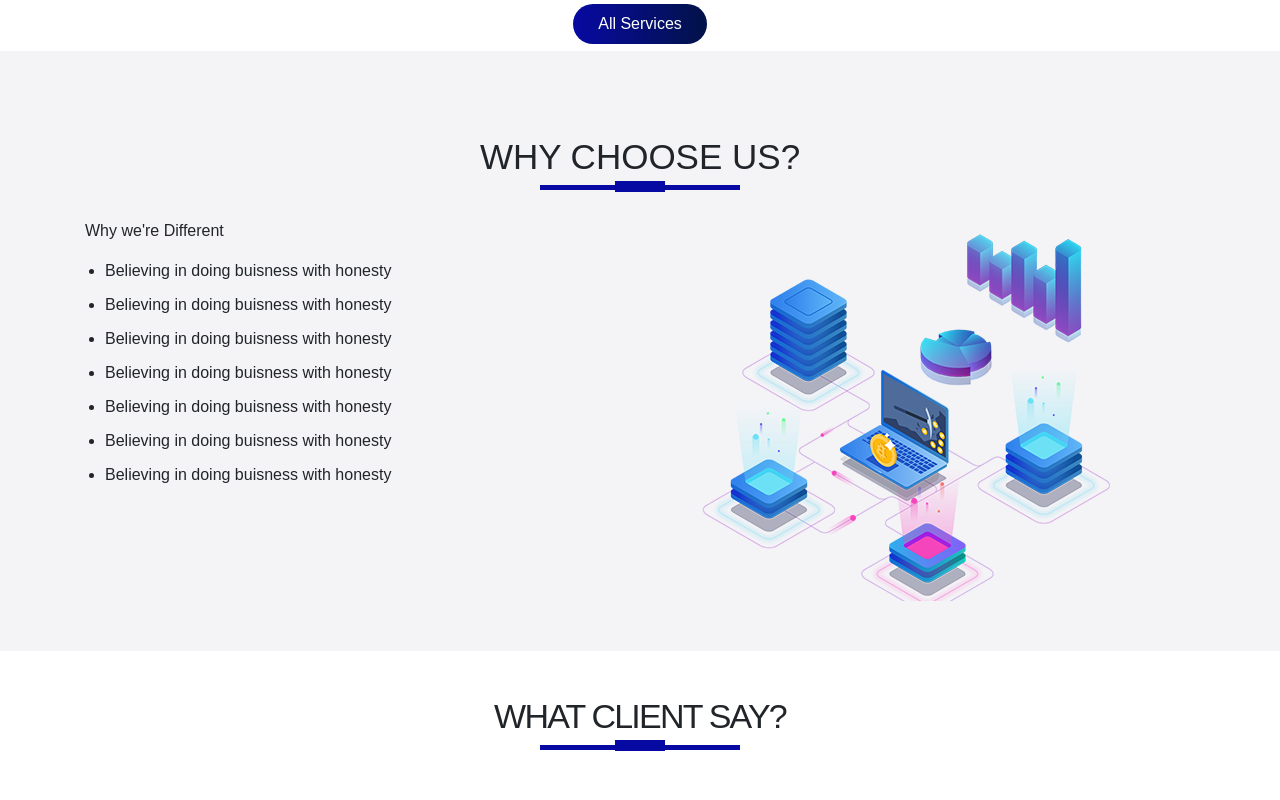
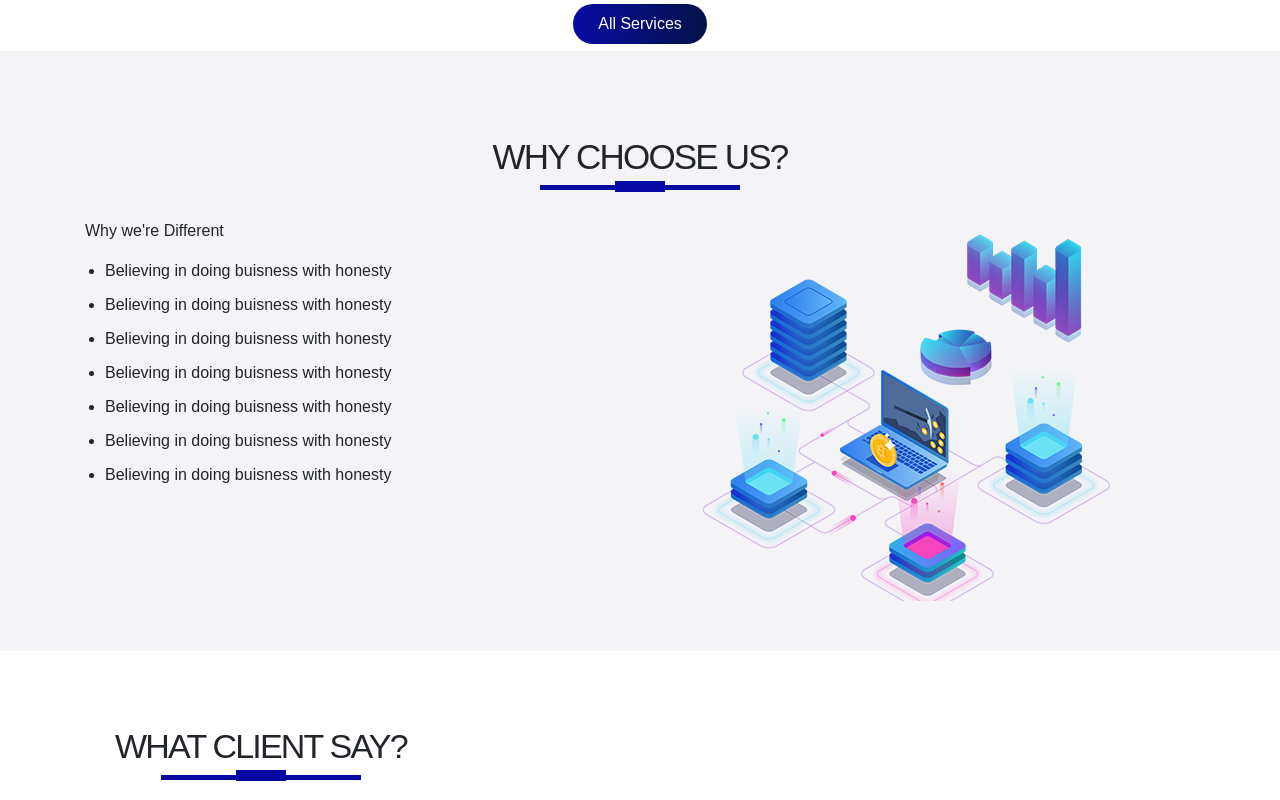
Before and after one commit to ShubhamAnand123/boots1, a plain HTML site: page index.html in a window 1280 px wide. Shown: the part 1020-1820 px from the top of the page. Drawn offline with nearby package versions, Linux system fonts and the light colour scheme.

Commit message:
Update style.css

```diff
--- a/style.css
+++ b/style.css
@@ -70,6 +70,8 @@ body{
     font-weight: 500;
     margin: 30px;
     font-size: 35px;
+    letter-spacing: -1.8px;
+
 }
 .title::before{
     content:'';
@@ -134,6 +136,7 @@ body{
     letter-spacing: -1.8px;
     margin: 30px;
     font-size: 34px;
+    display: inline-block;
 }
 .testimonials img{
     height: 60px;
```
